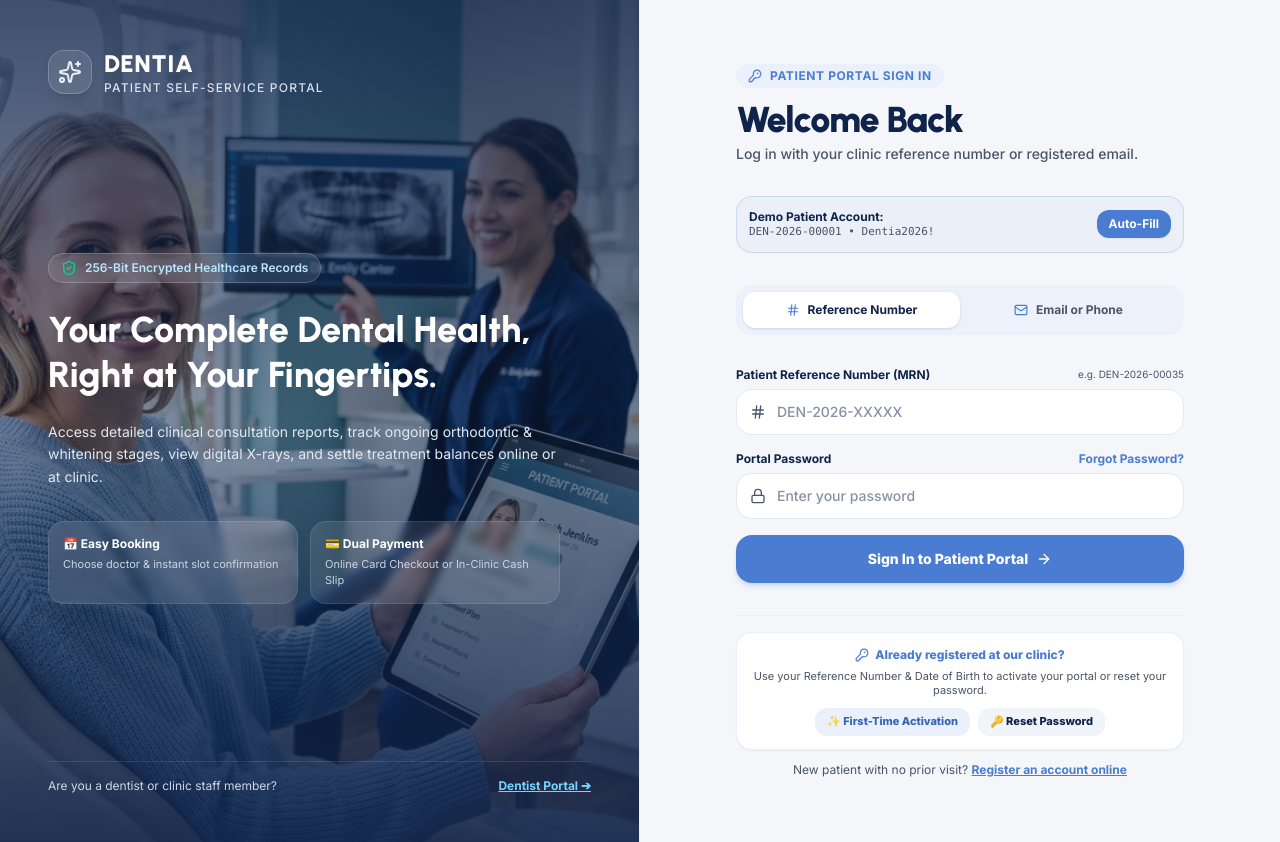
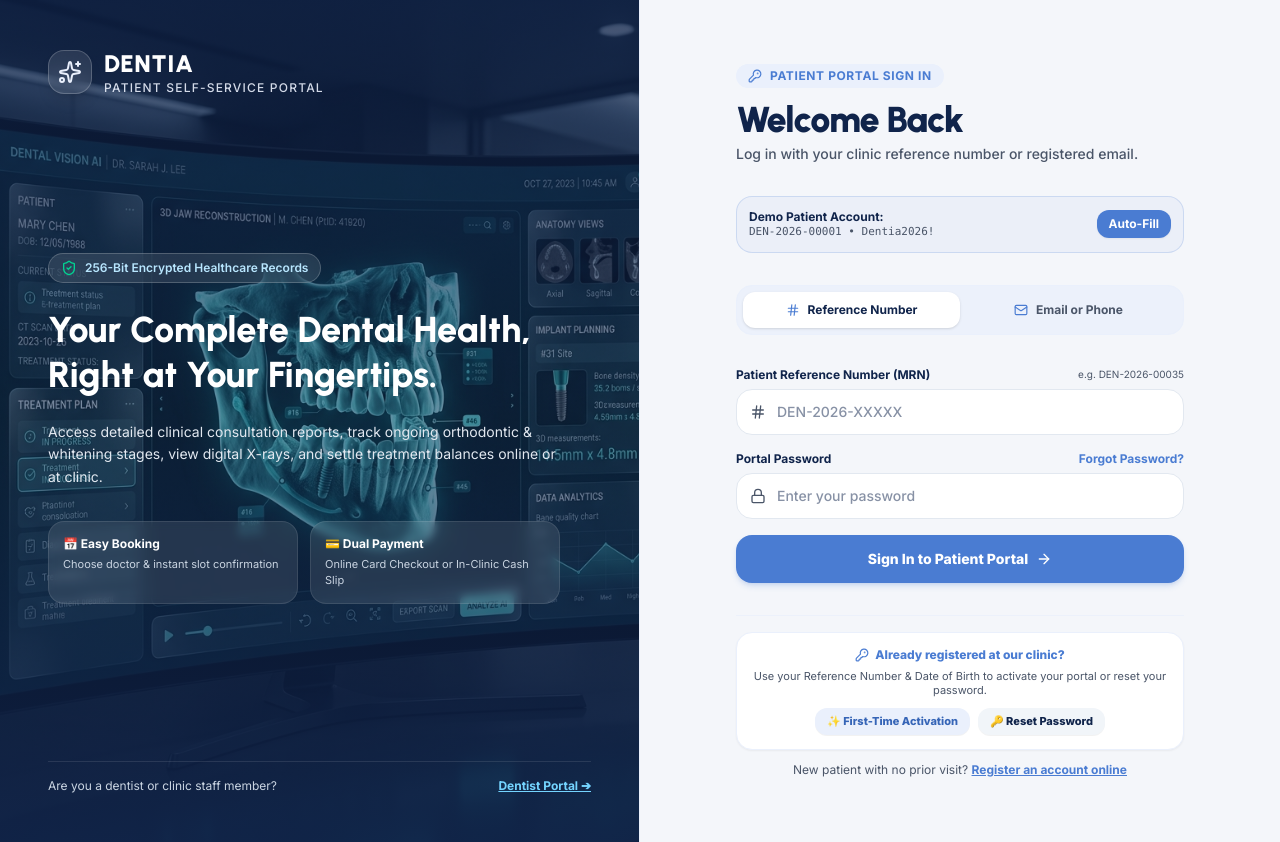
Before and after one commit to chatgpihhhassan-collab/Dentistfrontend, a React (Vite) app: page /portal/login in a window 1280 px wide. Built offline with nearby package versions, Linux system fonts and the light colour scheme; no server answers.

Commit message:
fix(auth): preserve premium_ai_dental_login.png on login pages, distinct images for activate and reset password

```diff
--- a/src/modules/patientPortal/pages/PatientLogin.jsx
+++ b/src/modules/patientPortal/pages/PatientLogin.jsx
@@ -67,8 +67,8 @@ export default function PatientLogin() {
         <div className="min-h-screen bg-warm-cream flex font-sans">
             {/* Left Hero Graphic Column */}
             <div
-                className="hidden lg:flex w-[50%] relative flex-col justify-between p-12 overflow-hidden border-r border-light-teal bg-cover bg-center transition-all duration-500"
-                style={{ backgroundImage: `url('/patient_login_bg.jpg')` }}
+                className="hidden lg:flex w-[50%] relative flex-col justify-between p-12 overflow-hidden border-r border-light-teal bg-cover bg-center"
+                style={{ backgroundImage: `url('/premium_ai_dental_login.png')` }}
             >
                 <div className="absolute inset-0 bg-gradient-to-b from-dark-slate/80 via-dark-slate/50 to-dark-slate/90" />
 
--- a/src/pages/Auth.jsx
+++ b/src/pages/Auth.jsx
@@ -166,17 +166,11 @@ export default function Auth() {
         <div className="min-h-screen bg-warm-cream flex font-sans">
             {/* Left Column (Adaptive Brand & Feature Showcase) */}
             <div
-                className="hidden lg:flex w-[52%] relative flex-col justify-between p-12 overflow-hidden border-r border-light-teal bg-cover bg-center transition-all duration-700"
-                style={{
-                    backgroundImage: `url('${activeRole === 'patient' ? '/patient_login_bg.jpg' : '/premium_ai_dental_login.png'}')`
-                }}
+                className="hidden lg:flex w-[52%] relative flex-col justify-between p-12 overflow-hidden border-r border-light-teal bg-cover bg-center"
+                style={{ backgroundImage: `url('/premium_ai_dental_login.png')` }}
             >
                 {/* Contrast overlay */}
-                <div className={`absolute inset-0 transition-opacity duration-700 ${
-                    activeRole === 'patient'
-                        ? 'bg-gradient-to-b from-dark-slate/80 via-dark-slate/55 to-dark-slate/90'
-                        : 'bg-gradient-to-b from-dark-slate/75 via-dark-slate/50 to-dark-slate/85'
-                }`} />
+                <div className="absolute inset-0 bg-gradient-to-b from-dark-slate/75 via-dark-slate/50 to-dark-slate/85" />
 
                 {/* Brand Header */}
                 <div className="relative z-10 flex items-center space-x-3">
```
